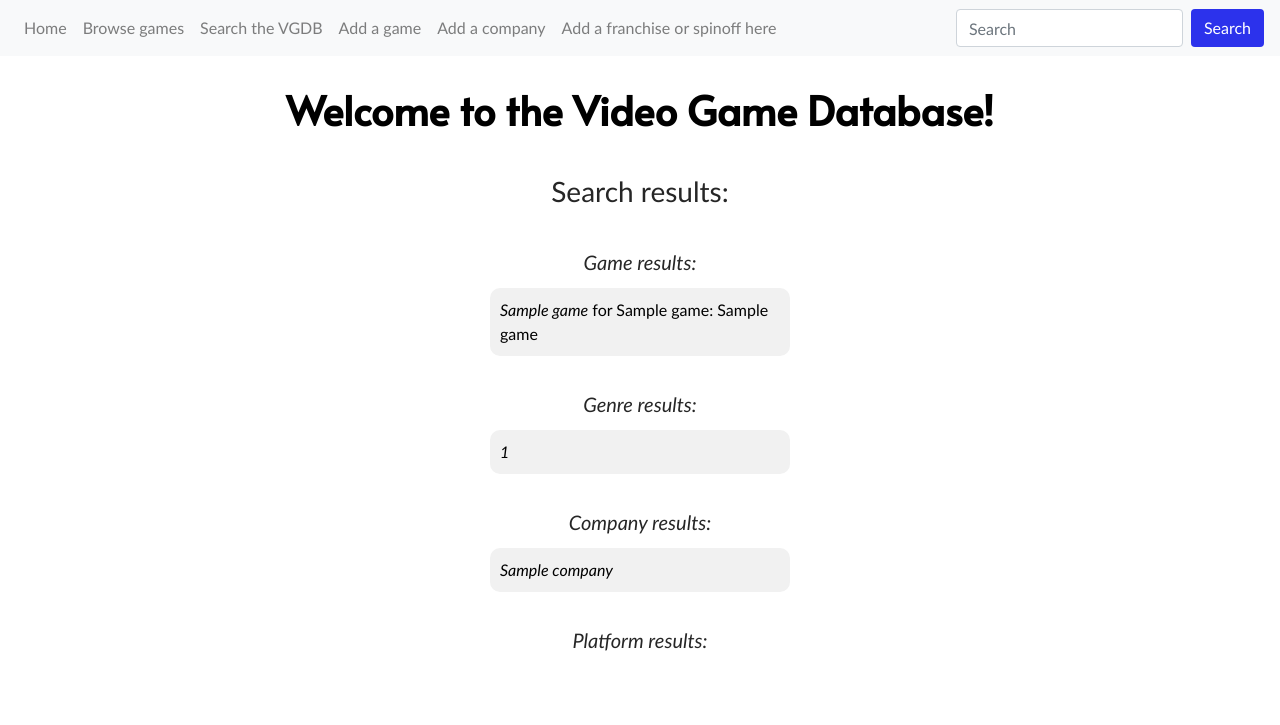
After one commit to basseches/vgdb, a Flask app: template templates/allresults.html in a window 1280 px wide. The commit adds this page. Shown: the top 725 px of the page. Run offline with Flask 3, Linux system fonts and the light colour scheme; the template is opened without the code that fills it: most values are stand-ins (such as "Sample title", 1, 10 or a date in 2020); parts of the project's set-up code (start-up, migrations or seed data) failed here and were passed over; some libraries are stand-ins or nearby versions.

Commit message:
search stuff

```diff
--- a/server.py
+++ b/server.py
@@ -495,7 +495,51 @@ def game_post():
     context = dict(data = names)
 
     return render_template("results.html", **context)
-    return render_template("querygame.html")
+
+@app.route('/query/all/<search>', methods=['GET', 'POST'])
+def all_post(search=None):
+    search = '%' + search.lower() + '%'
+
+    params = {}
+    params["search"] = search
+
+    query = "SELECT g.game_id, g.title, g.platform FROM game g " \
+            "WHERE LOWER(g.title) LIKE :search"
+    cursor = g.conn.execute(text(query), params)
+
+    games = []
+    for result in cursor:
+        games.append([result[0], result[1], result[2]])
+
+    query = "SELECT g.title FROM genre g " \
+            "WHERE LOWER(g.title) LIKE :search"
+    cursor = g.conn.execute(text(query), params)
+
+    genres = []
+    for result in cursor:
+        genres.append([result[0]])
+
+    query = "SELECT c.company_id, c.title FROM company c " \
+            "WHERE LOWER(c.title) LIKE :search"
+    cursor = g.conn.execute(text(query), params)
+
+    companies = []
+    for result in cursor:
+        companies.append([result[0], result[1]])
+
+    query = "SELECT p.title FROM platform p " \
+            "WHERE LOWER(p.title) LIKE :search"
+    cursor = g.conn.execute(text(query), params)
+
+    platforms = []
+    for result in cursor:
+        platforms.append([result[0]])
+
+    cursor.close()
+    context = dict(games = games, genres = genres, companies = companies,
+                        platforms = platforms)
+
+    return render_template("allresults.html", **context)
 
 #------------------------------------------------------------------------------
 
--- a/static/main.css
+++ b/static/main.css
@@ -56,7 +56,7 @@ body {
     padding: 10px;
     border-radius: 10px;
     border-width: 0px;
-    background-color: rgb(37, 11, 168);
+    background-color: #2c32ec;
     color: white;
     cursor: pointer;
 }
@@ -136,3 +136,7 @@ a {
 .whitetext {
     color: white;
 }
+
+.baseColorBackground{
+    background-color: #2c32ec;
+}
--- /dev/null
+++ b/static/nav.js
@@ -0,0 +1,13 @@
+$(document).ready(function() {
+    $("#searchbtn").submit(function(event) {
+        event.preventDefault();
+        submitSearch()
+    });
+})
+
+function submitSearch() {
+    let search = $.trim($("#search").val())
+    if (search != "") {
+        window.location.replace("/query/all/" + search);
+    }
+}
--- /dev/null
+++ b/templates/allresults.html
@@ -0,0 +1,77 @@
+{% extends "query.html" %}
+
+{% block content %}
+
+<body>
+    <div class="container">
+        <div class="row padding">
+            <h3>Search results:</h3>
+        </div>
+        <div class="break bigpadding"></div>
+        <h5><i>Game results:</i></h5>
+        <div class="break padding"></div>
+        {% if games == [] %}
+        <p><i>None</i></p>
+        {% endif %}
+        {% for n in games %}
+        <a href="/game/{{n[0]}}">
+            <div class="qbuttonwide">
+                {% if n[3] == null or n[3] == "" %}
+                    <i>{{n[1]}}</i> for {{n[2]}}
+                {% else %}
+                    <i>{{n[1]}}</i> for {{n[2]}}: {{n[3]}}
+                {% endif %}
+            </div>
+        </a>
+        <div class="break padding"></div>
+        {% endfor %}
+        <div class="break bigpadding"></div>
+
+        <h5><i>Genre results:</i></h5>
+        <div class="break padding"></div>
+        {% if genres == [] %}
+        <p><i>None</i></p>
+        {% endif %}
+        {% for n in genres %}
+        <a href="/genre/{{n[0]}}">
+            <div class="qbuttonwide">
+                 <i>{{n[0]}}</i>
+            </div>
+        </a>
+        <div class="break padding"></div>
+        {% endfor %}
+        <div class="break bigpadding"></div>
+
+        <h5><i>Company results:</i></h5>
+        <div class="break padding"></div>
+        {% if companies == [] %}
+        <p><i>None</i></p>
+        {% endif %}
+        {% for n in companies %}
+        <a href="/company/{{n[0]}}">
+            <div class="qbuttonwide">
+                <i>{{n[1]}}</i>
+            </div>
+        </a>
+        <div class="break padding"></div>
+        {% endfor %}
+        <div class="break bigpadding"></div>
+
+        <h5><i>Platform results:</i></h5>
+        <div class="break padding"></div>
+        {% if platforms == [] %}
+        <p><i>None</i></p>
+        {% endif %}
+        {% for n in platforms %}
+        <a href="/platform/{{n[0]}}">
+            <div class="qbuttonwide">
+                <i>{{n[0]}}</i>
+            </div>
+        </a>
+        <div class="break padding"></div>
+        {% endfor %}
+        <div class="break bigpadding"></div>
+    </div>
+</body>
+
+{% endblock %}
--- a/templates/nav.html
+++ b/templates/nav.html
@@ -1,6 +1,10 @@
 <!DOCTYPE html>
 <html lang="en">
   <head>
+    <script src="http://code.jquery.com/jquery-3.3.1.min.js"></script>
+    <script src="https://code.jquery.com/ui/1.12.0/jquery-ui.min.js"></script>
+    <link rel="stylesheet" href="http://code.jquery.com/ui/1.12.1/themes/base/jquery-ui.css">
+
     <link rel="stylesheet" type="text/css" href="//fonts.googleapis.com/css?family=Righteous"/>
     <link rel="stylesheet" type="text/css" href="//fonts.googleapis.com/css?family=Alata"/>
     <link rel="stylesheet" type="text/css" href="//fonts.googleapis.com/css?family=Bebas Neue"/>
@@ -8,6 +12,8 @@
     <!-- Bootstrap CSS -->
     <link rel="stylesheet" href="https://stackpath.bootstrapcdn.com/bootstrap/4.2.1/css/bootstrap.min.css">
     <link rel="stylesheet" href="{{url_for('static', filename='main.css')}}">
+
+    <script type="text/javascript" src="{{ url_for('static', filename = 'nav.js') }}"></script>
 
     <title>The Video Game Database</title>
 
@@ -22,9 +28,9 @@
                 <li class="navlinkcss" id="query"><a class="nav-link" id="nav-link2" href="/query">Search the VGDB</a></li>
                 <li class="navlinkcss" id="addg"><a class="nav-link" id="nav-link3" href="/addgame">Add a game</a></li>
                 <li class="navlinkcss" id="addc"><a class="nav-link" id="nav-link4" href="/addcompany">Add a company</a></li>
-		<li class="navlinkcss" id="addf"><a class="nav-link" id="nav-link5" href="/addfranchise">Add a franchise or spinoff here</a></li>
-
+		            <li class="navlinkcss" id="addf"><a class="nav-link" id="nav-link5" href="/addfranchise">Add a franchise or spinoff here</a></li>
             </ul>
+            <form class="form-inline my-2 my-lg-0" id="searchbtn" method="POST"><input class="form-control mr-sm-2" type="text" placeholder="Search" id="search"><button class="btn my-2 my-sm-0 baseColorBackground whitetext" class="submit" type="submit" id="submit">Search</button></form>
         </div>
         </a>
     </nav>
```
